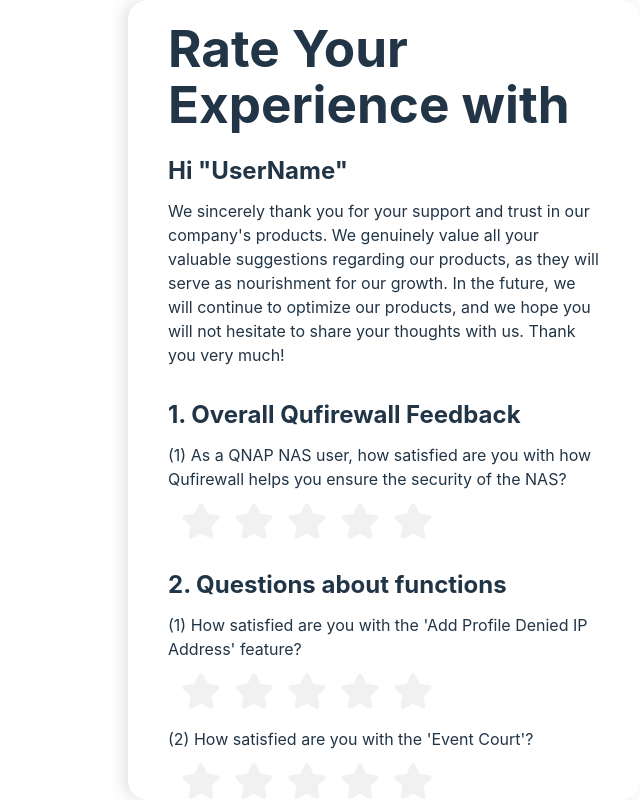
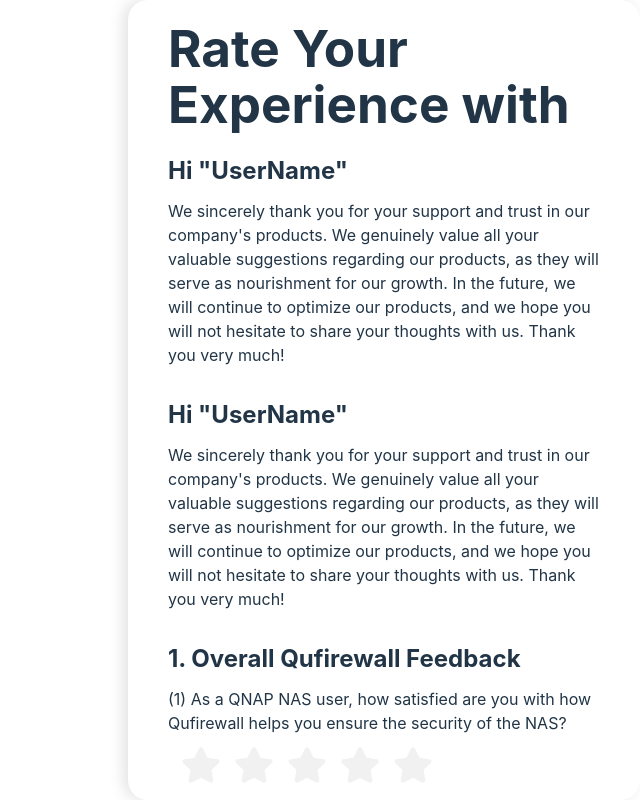
Before and after one commit to ChengXuJustin/QNAP-feedback, a React (Vite) app: page / in a window 1280 px wide. Shown: the top 800 px of the page, without its empty margins (640-1280 px from the left). Built offline with nearby package versions, Linux system fonts and the light colour scheme.

Commit message:
citation 3 times

```diff
--- a/src/components/Feedback.jsx
+++ b/src/components/Feedback.jsx
@@ -10,6 +10,7 @@
         <div className='frame pd-frame bd-rd-20 fh quesps'>
             <h1 className='mb-20'>Rate Your Experience with </h1>
             <Citation />
+            <Citation />
             <Rating listings={rating_text}/>
             <OpenQuestion />
         </div>
```
